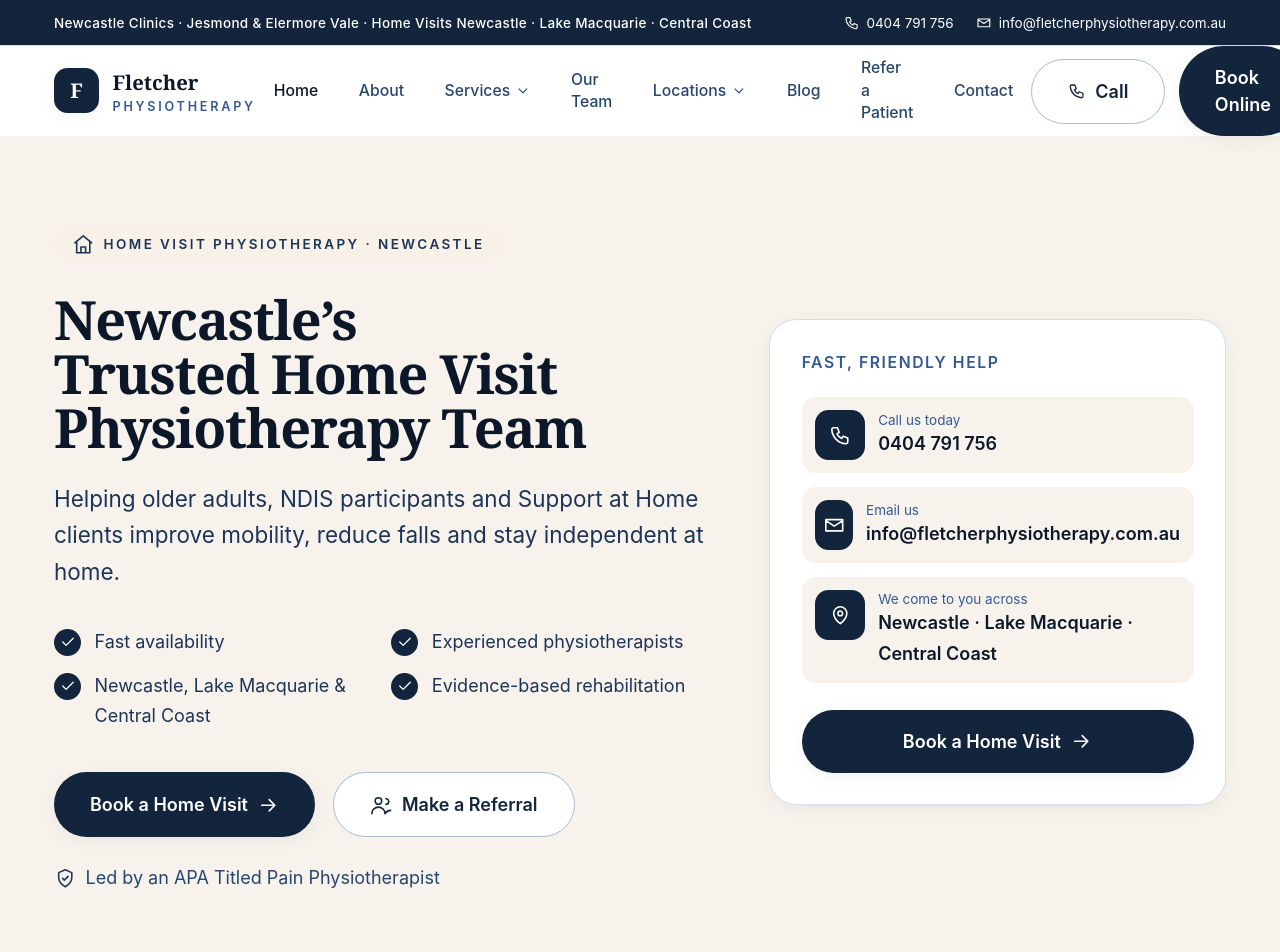
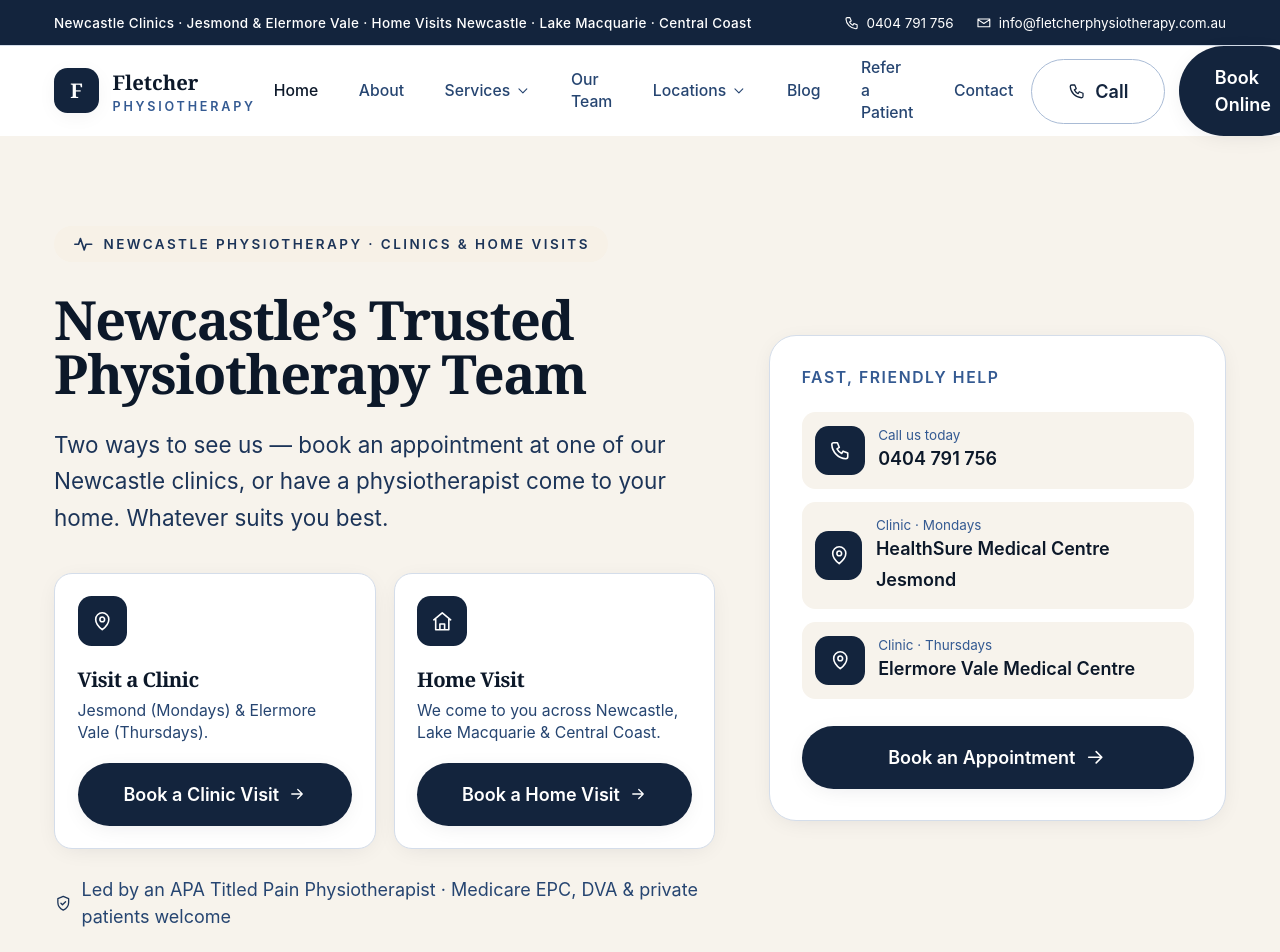
Before and after one commit to Trackrecord-pixel/Fletcher-physiotherapy-website, a Next.js app: page / in a window 1280 px wide. Shown: the top 952 px of the page. Built offline with nearby package versions, Linux system fonts and the light colour scheme.

Commit message:
Add files via upload

```diff
--- a/app/page.tsx
+++ b/app/page.tsx
@@ -18,31 +18,6 @@
   return (
     <>
       <Hero />
-
-      {/* Full-width banner */}
-      <section className="bg-white">
-        <Image
-          src="/images/hero-banner.jpg"
-          alt="Helping older Australians stay strong and independent with home visit physiotherapy in Newcastle"
-          width={1500}
-          height={1000}
-          priority
-          sizes="100vw"
-          className="h-auto w-full"
-        />
-      </section>
-
-      {/* Full-width banner */}
-      <section className="bg-white">
-        <Image
-          src="/images/services-banner.jpg"
-          alt="Personalised home visit physiotherapy helping older Australians stay strong and independent across Newcastle, Lake Macquarie and the Central Coast"
-          width={1500}
-          height={1000}
-          sizes="100vw"
-          className="h-auto w-full"
-        />
-      </section>
 
       {/* Visit Our Newcastle Physiotherapy Clinics */}
       <section className="section-py bg-sand" id="clinics">
@@ -99,6 +74,31 @@
             </Reveal>
           </div>
         </div>
+      </section>
+
+      {/* Full-width banner */}
+      <section className="bg-white">
+        <Image
+          src="/images/hero-banner.jpg"
+          alt="Helping older Australians stay strong and independent with home visit physiotherapy in Newcastle"
+          width={1500}
+          height={1000}
+          priority
+          sizes="100vw"
+          className="h-auto w-full"
+        />
+      </section>
+
+      {/* Full-width banner */}
+      <section className="bg-white">
+        <Image
+          src="/images/services-banner.jpg"
+          alt="Personalised home visit physiotherapy helping older Australians stay strong and independent across Newcastle, Lake Macquarie and the Central Coast"
+          width={1500}
+          height={1000}
+          sizes="100vw"
+          className="h-auto w-full"
+        />
       </section>
 
       {/* Why Choose */}
--- a/components/Hero.tsx
+++ b/components/Hero.tsx
@@ -1,13 +1,6 @@
 import Link from "next/link";
 import Icon from "./Icon";
 import { site } from "@/lib/site";
-
-const highlights = [
-  "Fast availability",
-  "Experienced physiotherapists",
-  "Newcastle, Lake Macquarie & Central Coast",
-  "Evidence-based rehabilitation",
-];
 
 export default function Hero() {
   return (
@@ -15,41 +8,47 @@
       <div className="container-px grid items-center gap-10 py-14 lg:grid-cols-12 lg:gap-12 lg:py-20">
         <div className="lg:col-span-7">
           <span className="eyebrow">
-            <Icon name="home" className="h-5 w-5" /> Home Visit Physiotherapy · Newcastle
+            <Icon name="pulse" className="h-5 w-5" /> Newcastle Physiotherapy · Clinics &amp; Home Visits
           </span>
           <h1 className="mt-6 text-4xl font-semibold leading-[1.1] text-navy-900 sm:text-5xl">
-            Newcastle&rsquo;s Trusted Home Visit Physiotherapy Team
+            Newcastle&rsquo;s Trusted Physiotherapy Team
           </h1>
           <p className="mt-6 max-w-2xl text-xl leading-relaxed text-navy-700">
-            Helping older adults, NDIS participants and Support at Home clients
-            improve mobility, reduce falls and stay independent at home.
+            Two ways to see us — book an appointment at one of our Newcastle clinics,
+            or have a physiotherapist come to your home. Whatever suits you best.
           </p>
-          <ul className="mt-8 grid gap-3 sm:grid-cols-2">
-            {highlights.map((h) => (
-              <li key={h} className="flex items-start gap-3">
-                <span className="mt-0.5 flex h-6 w-6 flex-shrink-0 items-center justify-center rounded-full bg-navy-800 text-white">
-                  <Icon name="check" className="h-4 w-4" />
-                </span>
-                <span className="text-navy-700">{h}</span>
-              </li>
-            ))}
-          </ul>
-          <div className="mt-9 flex flex-col gap-4 sm:flex-row">
-            <a
-              href={site.bookingUrl}
-              target="_blank"
-              rel="noopener noreferrer"
-              className="btn-primary"
-            >
-              Book a Home Visit <Icon name="arrow" className="h-5 w-5" />
-            </a>
-            <Link href="/refer-a-patient" className="btn-secondary">
-              <Icon name="users" className="h-5 w-5" /> Make a Referral
-            </Link>
+
+          {/* Two ways to see us */}
+          <div className="mt-8 grid gap-4 sm:grid-cols-2">
+            <div className="flex flex-col rounded-2xl border border-navy-100 bg-white p-5 shadow-card">
+              <span className="flex h-11 w-11 items-center justify-center rounded-xl bg-navy-800 text-white">
+                <Icon name="pin" className="h-5 w-5" />
+              </span>
+              <h2 className="mt-4 text-lg font-semibold text-navy-900">Visit a Clinic</h2>
+              <p className="mt-1 flex-grow text-sm text-navy-600">
+                Jesmond (Mondays) &amp; Elermore Vale (Thursdays).
+              </p>
+              <a href={site.bookingUrl} target="_blank" rel="noopener noreferrer" className="btn-primary mt-4 w-full">
+                Book a Clinic Visit <Icon name="arrow" className="h-4 w-4" />
+              </a>
+            </div>
+            <div className="flex flex-col rounded-2xl border border-navy-100 bg-white p-5 shadow-card">
+              <span className="flex h-11 w-11 items-center justify-center rounded-xl bg-navy-800 text-white">
+                <Icon name="home" className="h-5 w-5" />
+              </span>
+              <h2 className="mt-4 text-lg font-semibold text-navy-900">Home Visit</h2>
+              <p className="mt-1 flex-grow text-sm text-navy-600">
+                We come to you across Newcastle, Lake Macquarie &amp; Central Coast.
+              </p>
+              <a href={site.bookingUrl} target="_blank" rel="noopener noreferrer" className="btn-primary mt-4 w-full">
+                Book a Home Visit <Icon name="arrow" className="h-4 w-4" />
+              </a>
+            </div>
           </div>
+
           <p className="mt-6 inline-flex items-center gap-2 text-base text-navy-600">
             <Icon name="shield" className="h-5 w-5 text-navy-700" />
-            Led by an APA Titled Pain Physiotherapist
+            Led by an APA Titled Pain Physiotherapist · Medicare EPC, DVA &amp; private patients welcome
           </p>
         </div>
 
@@ -68,35 +67,28 @@
                   <span className="block font-semibold text-navy-900">{site.phone}</span>
                 </span>
               </a>
-              <a href={site.emailHref} className="flex items-center gap-3 rounded-xl bg-sand p-3 hover:bg-beige-100">
+              <Link href="/physiotherapy-jesmond" className="flex items-center gap-3 rounded-xl bg-sand p-3 hover:bg-beige-100">
                 <span className="flex h-11 w-11 items-center justify-center rounded-xl bg-navy-800 text-white">
-                  <Icon name="mail" className="h-5 w-5" />
-                </span>
-                <span>
-                  <span className="block text-xs text-navy-500">Email us</span>
-                  <span className="block font-semibold text-navy-900">{site.email}</span>
-                </span>
-              </a>
-              <p className="flex items-start gap-3 rounded-xl bg-sand p-3">
-                <span className="flex h-11 w-11 flex-shrink-0 items-center justify-center rounded-xl bg-navy-800 text-white">
                   <Icon name="pin" className="h-5 w-5" />
                 </span>
                 <span>
-                  <span className="block text-xs text-navy-500">We come to you across</span>
-                  <span className="block font-semibold text-navy-900">
-                    Newcastle · Lake Macquarie · Central Coast
-                  </span>
+                  <span className="block text-xs text-navy-500">Clinic · Mondays</span>
+                  <span className="block font-semibold text-navy-900">HealthSure Medical Centre Jesmond</span>
                 </span>
-              </p>
+              </Link>
+              <Link href="/physiotherapy-elermore-vale" className="flex items-center gap-3 rounded-xl bg-sand p-3 hover:bg-beige-100">
+                <span className="flex h-11 w-11 items-center justify-center rounded-xl bg-navy-800 text-white">
+                  <Icon name="pin" className="h-5 w-5" />
+                </span>
+                <span>
+                  <span className="block text-xs text-navy-500">Clinic · Thursdays</span>
+                  <span className="block font-semibold text-navy-900">Elermore Vale Medical Centre</span>
+                </span>
+              </Link>
             </div>
-            <a
-              href={site.bookingUrl}
-              target="_blank"
-              rel="noopener noreferrer"
-              className="btn-primary mt-6 w-full"
-            >
-              Book a Home Visit <Icon name="arrow" className="h-5 w-5" />
-            </a>
+            <Link href="/book" className="btn-primary mt-6 w-full">
+              Book an Appointment <Icon name="arrow" className="h-5 w-5" />
+            </Link>
           </div>
         </div>
       </div>
```
